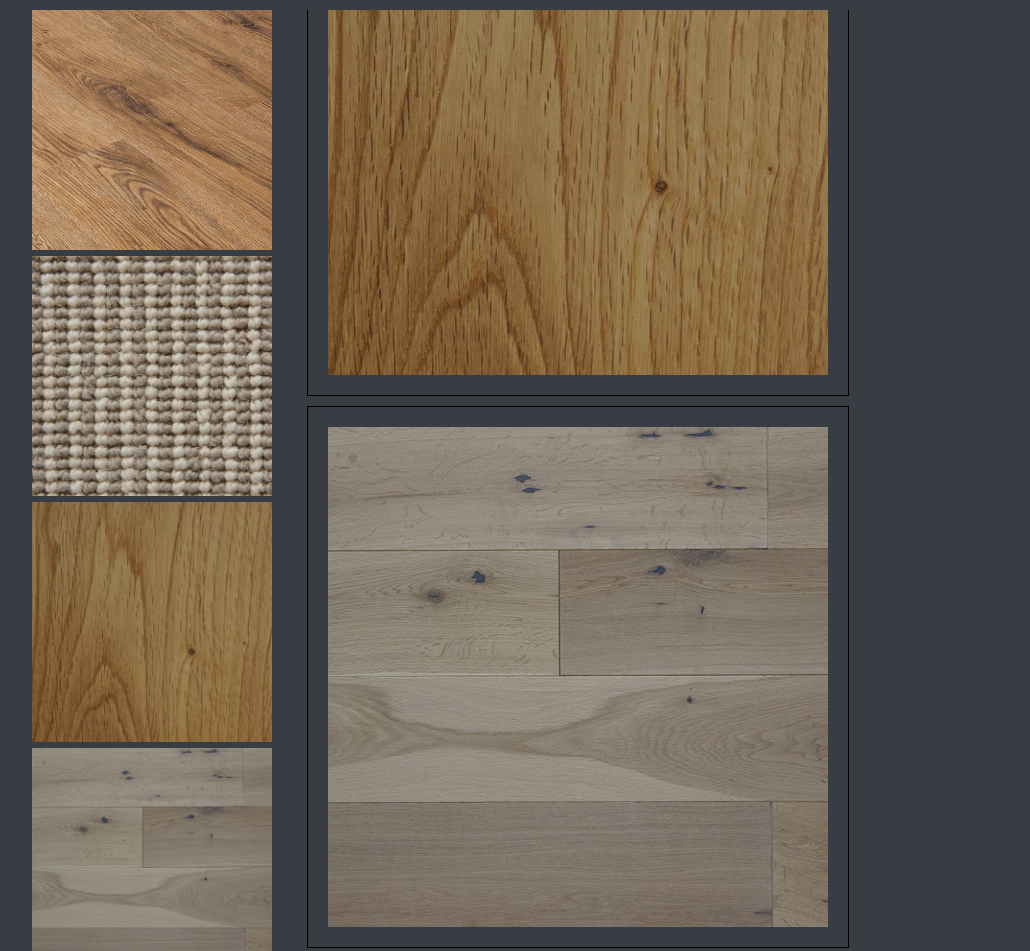
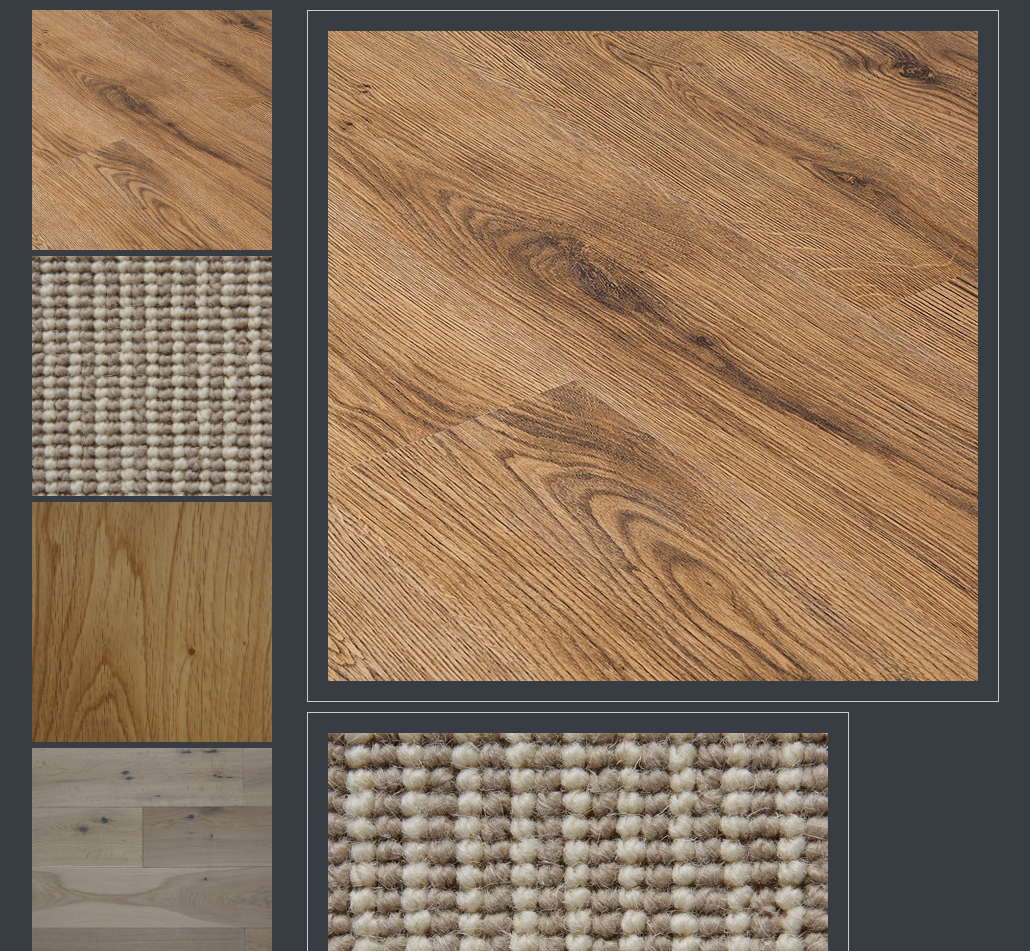
Before and after one commit to silkstreamnet/cable-slider, a plain HTML site: page v1-index.html in a window 1280 px wide. Shown: the top 951 px of the page, without its empty margins (108-1138 px from the left). Drawn offline with Linux system fonts and the light colour scheme.

Commit message:
he might have done it jim

```diff
--- a/js/cable-slider.js
+++ b/js/cable-slider.js
@@ -265,16 +265,22 @@
             max_index = $items.length - 1;
         }
 
-        console.log(new_index);
-
-        console.log(align);
-        console.log(min_index);
-        console.log(max_index);
-
         $items.each(function (index) {
             var $item = $(this);
-            if (index >= min_index && index <= max_index) {
+            if (index == min_index) {
+                $item.addClass('active first-active');
+            }
+            else if (index == max_index) {
+                $item.addClass('active last-active');
+            }
+            else if (index >= min_index && index <= max_index) {
                 $item.addClass('active');
+            }
+            else if (index != min_index && index == Math.floor(min_index)) {
+                $item.addClass('active first-active part-active');
+            }
+            else if (index != max_index && index == Math.ceil(max_index)) {
+                $item.addClass('active last-active part-active');
             }
         });
     };
@@ -338,7 +344,7 @@
             $clones_after.remove();
         }
 
-        if (_static.elementExists($items) && $items.length > shown) {
+        if (self.settings.continuous && _static.elementExists($items) && $items.length > shown) {
             $clones_before = $([]);
             $clones_after = $([]);
             for (i = $items.length - 1; i >= $items.length - shown; i--) {
@@ -675,12 +681,7 @@
                 self.elements.$wrapper.css({'transition': 'transform 0.5s cubic-bezier(0.215, 0.61, 0.355, 1)'});
             }
 
-            self._private.setCarouselPosition('slide', current_index, container_width, container_height);
-
-            self.properties.current_index = new_index;
-
-            setTimeout(function () {
-                self.elements.$slides.removeClass('active');
+            self.elements.$slides.removeClass('active part-active');
             if (_static.elementExists(self.elements.$thumbs)) {
                 self.elements.$thumbs.removeClass('focus');
             }
@@ -691,10 +692,19 @@
             set_height = 0;
 
             self.elements.$slides.each(function (index) {
-                    var $item = $(this);
+                var $item = $(this),
+                    item_height = Math.ceil($item[0].getBoundingClientRect().height*1)/1; // should have border-box set for box-sizing
+
+                if ($item.hasClass('part-active')) {
+                    item_height /= 2;
+                }
+
                 if ($item.hasClass('active')) {
-                        var item_height = $item[0].getBoundingClientRect().height + ($item.outerHeight(true) - $item.outerHeight(false)); // should have border-box set for box-sizing
                     if (self.settings.orientation == 'vertical') {
+                        if (!$item.hasClass('last-active')) {
+                            item_height += $item.outerHeight(true)-$item.outerHeight(false);
+                        }
+
                         set_height += item_height;
                     }
                     else {
@@ -711,6 +721,17 @@
 
             self.elements.$container.css('height', set_height + 'px');
 
+            container_height = set_height;
+
+            self._private.setCarouselPosition('slide', current_index, container_width, container_height);
+
+            self.properties.current_index = new_index;
+
+            setTimeout(function () {
+                // animate container height
+
+
+                // animate slides
                 self._private.setCarouselPosition('slide', new_index, container_width, set_height);
 
                 if (_static.elementExists(self.elements.$thumbs) && self.elements.$thumbs.length == self.elements.$slides.length) {
--- a/v1-index.html
+++ b/v1-index.html
@@ -121,7 +121,7 @@
                 margin:10,
                 orientation:'vertical',
                 align:'center',
-                shown:1,
+                shown:2,
                 //thumbs_container:'.custom-cable-slider-thumbs',
                 thumbs_shown:3,
                 thumbs_orientation:'vertical',
```
Lines whose indentation alone changed are shown as unchanged.
